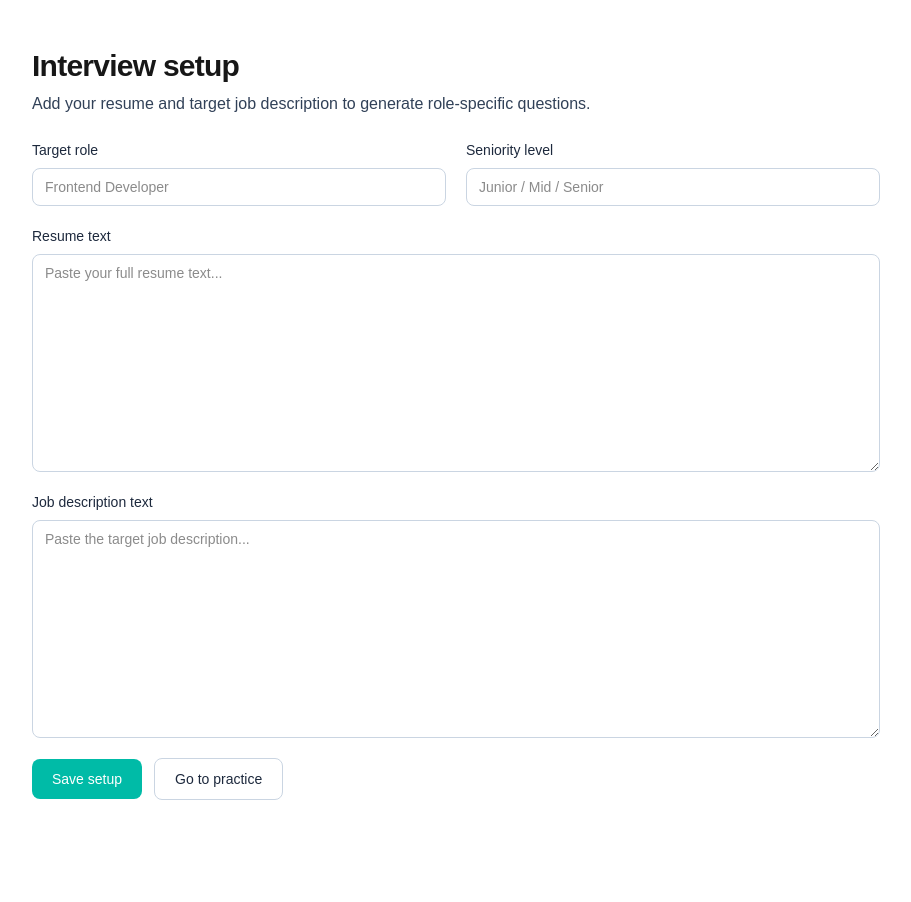
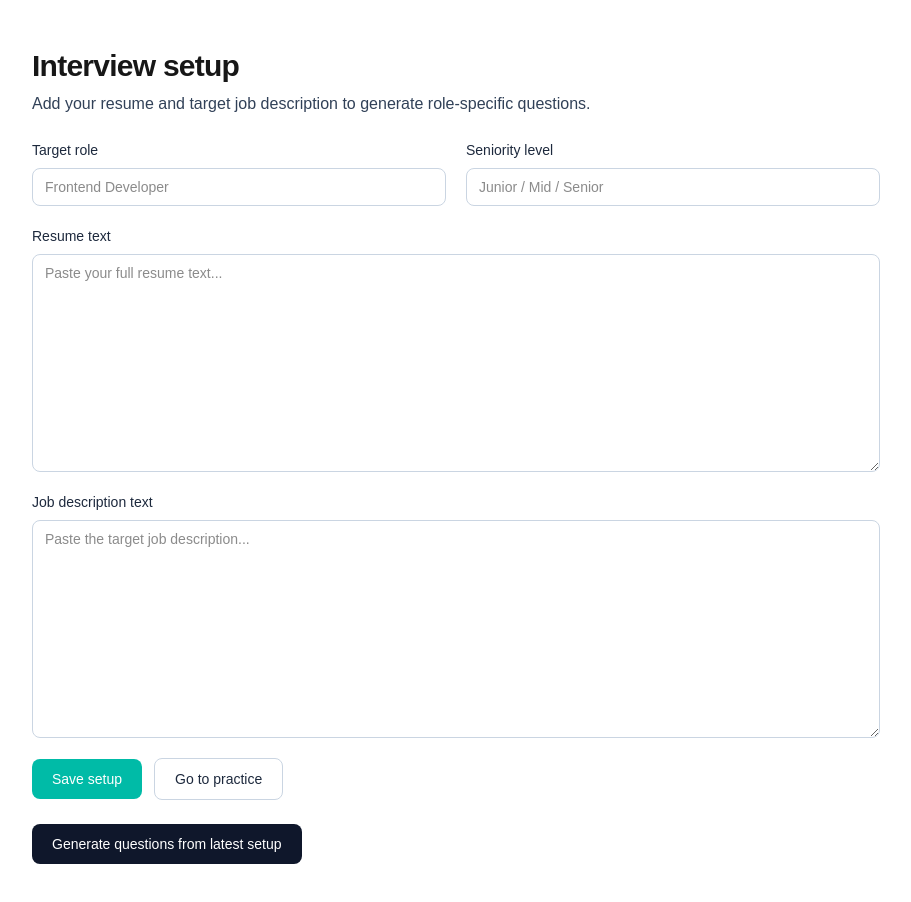
Before and after one commit to mahfuj02/role-ready-ai, a Next.js app: page /setup in a window 1280 px wide. Shown: the top 902 px of the page, without its empty margins (184-1095 px from the left). Before the commit the page ends 848 px from the top, so only its background shows below. Built offline with nearby package versions, Linux system fonts and the light colour scheme; no server answers; the database is empty; sample sign-in values are in the browser's storage.

Commit message:
feat: generate and persist mock practice questions

```diff
--- /dev/null
+++ b/src/app/api/practice/generate/route.ts
@@ -0,0 +1,22 @@
+import { NextResponse } from "next/server";
+import { auth } from "@/auth";
+import { createPracticeSessionFromLatestSetup } from "@/lib/practice/create-practice-session";
+
+export async function POST() {
+  const session = await auth();
+
+  if (!session?.user?.email) {
+    return NextResponse.json({ error: "Unauthorized" }, { status: 401 });
+  }
+
+  const result = await createPracticeSessionFromLatestSetup(session.user.email);
+
+  if (!result) {
+    return NextResponse.json(
+      { error: "No setup found. Save setup data first." },
+      { status: 404 },
+    );
+  }
+
+  return NextResponse.json(result, { status: 201 });
+}
--- a/src/app/practice/page.tsx
+++ b/src/app/practice/page.tsx
@@ -1,12 +1,84 @@
+import Link from "next/link";
+import { prisma } from "@/lib/prisma";
 import { requireUser } from "@/lib/require-user";
 
-export default async function PracticePage() {
-  await requireUser();
+type PracticePageProps = {
+  searchParams: Promise<{ session?: string }>;
+};
+
+export default async function PracticePage({ searchParams }: PracticePageProps) {
+  const user = await requireUser();
+  const params = await searchParams;
+
+  if (!user.email) {
+    return null;
+  }
+
+  const currentSession = await prisma.practiceSession.findFirst({
+    where: {
+      user: { email: user.email },
+      ...(params.session ? { id: params.session } : {}),
+    },
+    orderBy: { createdAt: "desc" },
+    include: {
+      questions: {
+        orderBy: { position: "asc" },
+      },
+      setupProfile: {
+        select: {
+          roleTitle: true,
+          seniority: true,
+        },
+      },
+    },
+  });
 
   return (
-    <main className="mx-auto flex w-full max-w-3xl flex-1 flex-col gap-4 px-6 py-12">
+    <main className="mx-auto flex w-full max-w-4xl flex-1 flex-col gap-6 px-6 py-12">
       <h1 className="text-3xl font-semibold tracking-tight">Practice</h1>
-      <p className="text-slate-700">Question runner UI will be implemented in the next phase.</p>
+
+      {!currentSession && (
+        <div className="rounded-lg border border-slate-200 bg-white p-5">
+          <p className="text-slate-700">
+            No practice session found yet. Generate questions from setup to begin.
+          </p>
+          <Link
+            href="/setup"
+            className="mt-4 inline-flex rounded-lg bg-slate-900 px-4 py-2 text-sm font-medium text-white"
+          >
+            Go to setup
+          </Link>
+        </div>
+      )}
+
+      {currentSession && (
+        <section className="space-y-5">
+          <div className="rounded-xl border border-slate-200 bg-white p-5">
+            <p className="text-sm text-slate-600">Session #{currentSession.id.slice(0, 8)}</p>
+            <h2 className="mt-1 text-xl font-semibold text-slate-900">
+              {currentSession.setupProfile.roleTitle} ({currentSession.setupProfile.seniority})
+            </h2>
+            <p className="mt-1 text-slate-700">
+              {currentSession.questions.length} questions generated. Next step is answer submission and
+              scoring.
+            </p>
+          </div>
+
+          <div className="rounded-xl border border-slate-200 bg-white p-5">
+            <h3 className="text-lg font-semibold text-slate-900">Questions</h3>
+            <ol className="mt-3 space-y-3">
+              {currentSession.questions.map((question) => (
+                <li key={question.id} className="rounded-lg border border-slate-200 p-3">
+                  <p className="text-sm font-medium text-slate-500">
+                    Q{question.position} · {question.type.toLowerCase()} · {question.difficulty.toLowerCase()}
+                  </p>
+                  <p className="mt-1 text-slate-900">{question.text}</p>
+                </li>
+              ))}
+            </ol>
+          </div>
+        </section>
+      )}
     </main>
   );
 }
--- a/src/app/setup/actions.ts
+++ b/src/app/setup/actions.ts
@@ -4,6 +4,7 @@ import { redirect } from "next/navigation";
 import { z } from "zod";
 import { prisma } from "@/lib/prisma";
 import { requireUser } from "@/lib/require-user";
+import { createPracticeSessionFromLatestSetup } from "@/lib/practice/create-practice-session";
 
 const setupSchema = z.object({
   roleTitle: z.string().trim().min(2).max(120),
@@ -51,3 +52,19 @@ export async function saveSetupProfile(formData: FormData) {
 
   redirect("/setup?saved=1");
 }
+
+export async function generatePracticeSession() {
+  const sessionUser = await requireUser();
+
+  if (!sessionUser.email) {
+    redirect("/sign-in");
+  }
+
+  const generated = await createPracticeSessionFromLatestSetup(sessionUser.email);
+
+  if (!generated) {
+    redirect("/setup?error=no-setup");
+  }
+
+  redirect(`/practice?session=${generated.practiceSessionId}`);
+}
--- a/src/app/setup/page.tsx
+++ b/src/app/setup/page.tsx
@@ -1,7 +1,7 @@
 import Link from "next/link";
 import { prisma } from "@/lib/prisma";
 import { requireUser } from "@/lib/require-user";
-import { saveSetupProfile } from "./actions";
+import { generatePracticeSession, saveSetupProfile } from "./actions";
 
 type SetupPageProps = {
   searchParams: Promise<{ saved?: string; error?: string }>;
@@ -58,6 +58,12 @@ export default async function SetupPage({ searchParams }: SetupPageProps) {
         <p className="rounded-lg border border-amber-200 bg-amber-50 px-4 py-3 text-sm text-amber-900">
           Please complete all fields. Resume and job description should be detailed enough for AI
           analysis.
+        </p>
+      )}
+
+      {params.error === "no-setup" && (
+        <p className="rounded-lg border border-amber-200 bg-amber-50 px-4 py-3 text-sm text-amber-900">
+          Save your setup details first, then generate a practice session.
         </p>
       )}
 
@@ -127,6 +133,15 @@ export default async function SetupPage({ searchParams }: SetupPageProps) {
           </Link>
         </div>
       </form>
+
+      <form action={generatePracticeSession}>
+        <button
+          type="submit"
+          className="rounded-lg bg-slate-900 px-5 py-2.5 text-sm font-medium text-white transition hover:bg-slate-800"
+        >
+          Generate questions from latest setup
+        </button>
+      </form>
     </main>
   );
 }
--- /dev/null
+++ b/src/lib/ai/mock-question-generator.ts
@@ -0,0 +1,45 @@
+import type { GenerateQuestionsInput, GeneratedQuestion } from "@/lib/ai/types";
+
+const behavioralTemplates = [
+  "Tell me about a time you handled conflicting priorities while delivering a {role} project.",
+  "Describe a situation where you received critical feedback and how you responded.",
+  "Share an example of a challenging collaboration and how you drove alignment.",
+  "Tell me about a time you had to make a difficult trade-off under time pressure.",
+  "Describe a moment you improved a process and the outcome it created.",
+  "Give an example of leading without authority in a cross-functional context.",
+];
+
+const technicalTemplates = [
+  "How would you design a robust architecture for a {role} feature with high traffic?",
+  "Walk through how you debug and isolate a production issue end-to-end.",
+  "How do you ensure code quality, reliability, and maintainability in your workflow?",
+  "What metrics would you track to evaluate the success of this role's responsibilities?",
+  "How would you prioritize technical debt versus feature delivery in this role?",
+  "Explain your approach to security and data privacy decisions in implementation work.",
+];
+
+function injectRole(template: string, roleTitle: string): string {
+  return template.replace("{role}", roleTitle.trim() || "software");
+}
+
+export function generateMockQuestions(input: GenerateQuestionsInput): GeneratedQuestion[] {
+  const total = input.totalQuestions ?? 10;
+  const behavioralCount = Math.round(total * 0.6);
+
+  const questions: GeneratedQuestion[] = [];
+
+  for (let i = 0; i < total; i += 1) {
+    const isBehavioral = i < behavioralCount;
+    const source = isBehavioral ? behavioralTemplates : technicalTemplates;
+    const template = source[i % source.length] ?? source[0];
+
+    questions.push({
+      question: injectRole(template, input.roleTitle),
+      type: isBehavioral ? "BEHAVIORAL" : "TECHNICAL",
+      difficulty: i < 3 ? "EASY" : i < 7 ? "MEDIUM" : "HARD",
+      starRecommended: isBehavioral,
+    });
+  }
+
+  return questions;
+}
--- /dev/null
+++ b/src/lib/ai/types.ts
@@ -0,0 +1,14 @@
+export type GeneratedQuestion = {
+  question: string;
+  type: "BEHAVIORAL" | "TECHNICAL";
+  difficulty: "EASY" | "MEDIUM" | "HARD";
+  starRecommended: boolean;
+};
+
+export type GenerateQuestionsInput = {
+  roleTitle: string;
+  seniority: string;
+  resumeText: string;
+  jobDescriptionText: string;
+  totalQuestions?: number;
+};
--- /dev/null
+++ b/src/lib/practice/create-practice-session.ts
@@ -0,0 +1,63 @@
+import { prisma } from "@/lib/prisma";
+import { generateMockQuestions } from "@/lib/ai/mock-question-generator";
+
+export type CreatePracticeSessionResult = {
+  practiceSessionId: string;
+  totalQuestions: number;
+};
+
+export async function createPracticeSessionFromLatestSetup(
+  email: string,
+): Promise<CreatePracticeSessionResult | null> {
+  const user = await prisma.user.findUnique({
+    where: { email },
+    select: { id: true },
+  });
+
+  if (!user) {
+    return null;
+  }
+
+  const latestSetup = await prisma.setupProfile.findFirst({
+    where: { userId: user.id },
+    orderBy: { createdAt: "desc" },
+  });
+
+  if (!latestSetup) {
+    return null;
+  }
+
+  const generated = generateMockQuestions({
+    roleTitle: latestSetup.roleTitle,
+    seniority: latestSetup.seniority,
+    resumeText: latestSetup.resumeText,
+    jobDescriptionText: latestSetup.jobDescriptionText,
+    totalQuestions: 10,
+  });
+
+  const session = await prisma.practiceSession.create({
+    data: {
+      userId: user.id,
+      setupProfileId: latestSetup.id,
+      totalQuestions: generated.length,
+      questions: {
+        create: generated.map((item, index) => ({
+          position: index + 1,
+          text: item.question,
+          type: item.type,
+          difficulty: item.difficulty,
+          starRecommended: item.starRecommended,
+        })),
+      },
+    },
+    select: {
+      id: true,
+      totalQuestions: true,
+    },
+  });
+
+  return {
+    practiceSessionId: session.id,
+    totalQuestions: session.totalQuestions,
+  };
+}
```
